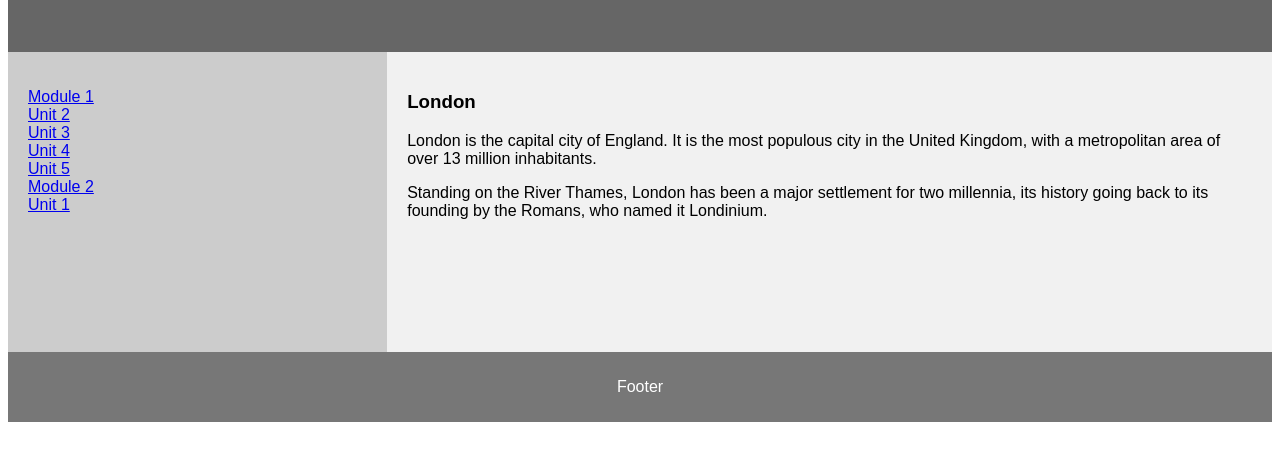
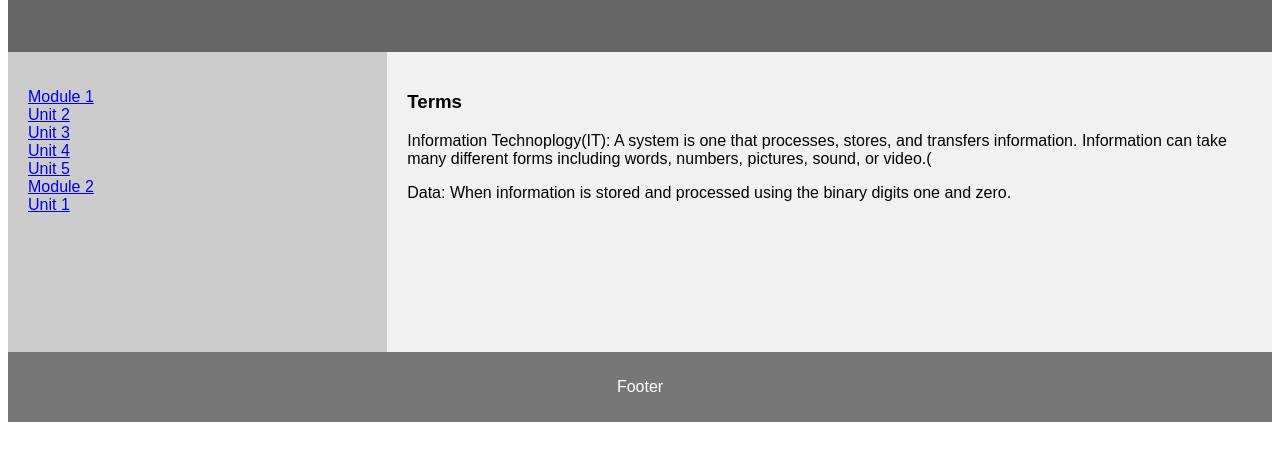
Before and after one commit to Crazyjack145/IT-notes, a plain HTML site: page UnitPages/M1U1.html in a window 1280 px wide. Shown: the part 164-624 px from the top of the page. Drawn offline with Linux system fonts and the light colour scheme.

Commit message:
Update M1U1.html

```diff
--- a/UnitPages/M1U1.html
+++ b/UnitPages/M1U1.html
@@ -89,9 +89,10 @@ footer {
   </nav>
 
   <article>
-    <h1>London</h1>
-    <p>London is the capital city of England. It is the most populous city in the  United Kingdom, with a metropolitan area of over 13 million inhabitants.</p>
-    <p>Standing on the River Thames, London has been a major settlement for two millennia, its history going back to its founding by the Romans, who named it Londinium.</p>
+    <h1>Terms</h1>
+    <p>Information Technoplogy(IT): A system is one that processes, stores, and transfers information. Information can take many different forms including words, numbers, pictures, sound, or video.(</p>
+    <p>Data: When information is stored and processed using the binary digits one and zero.</p>
+
   </article>
 </section>
 
```
